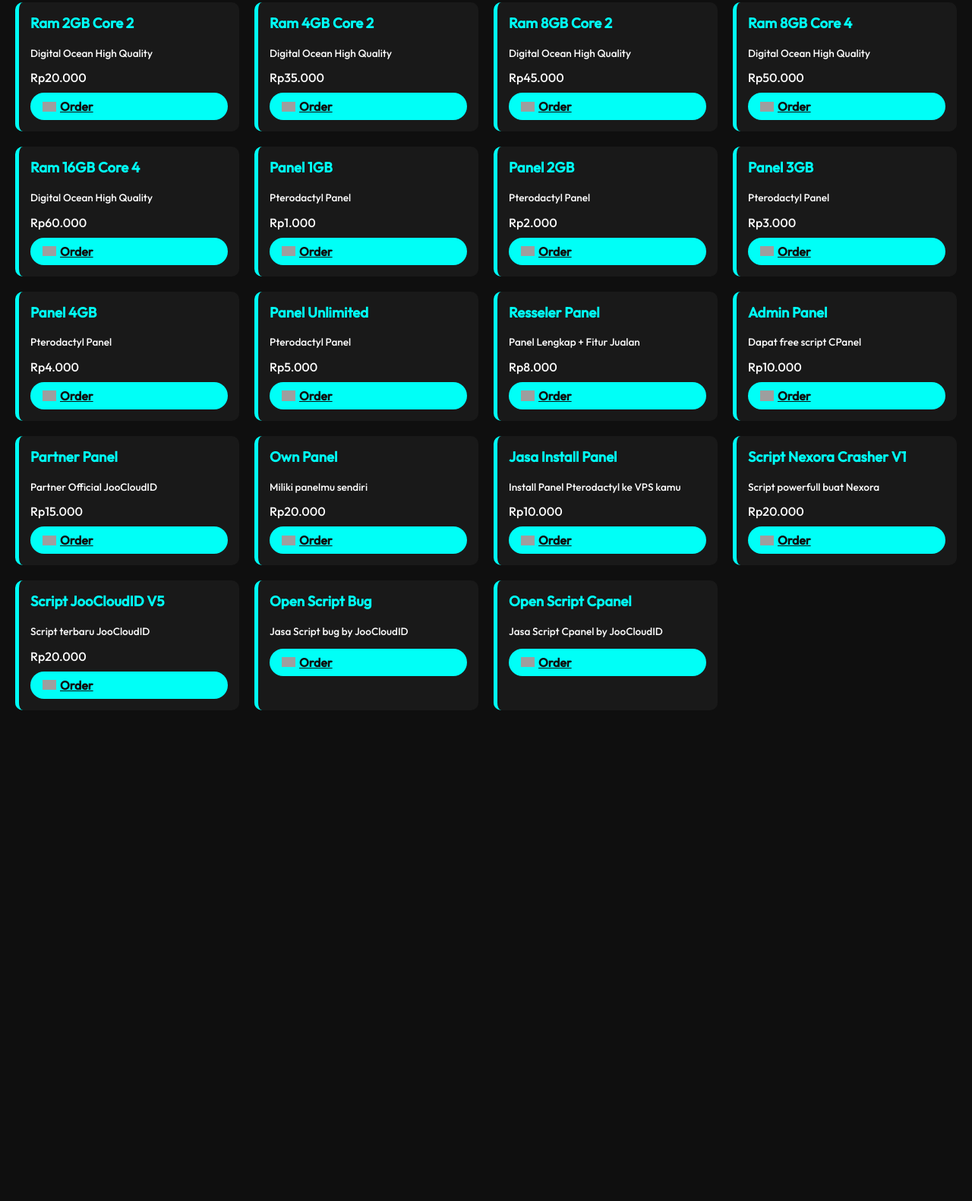
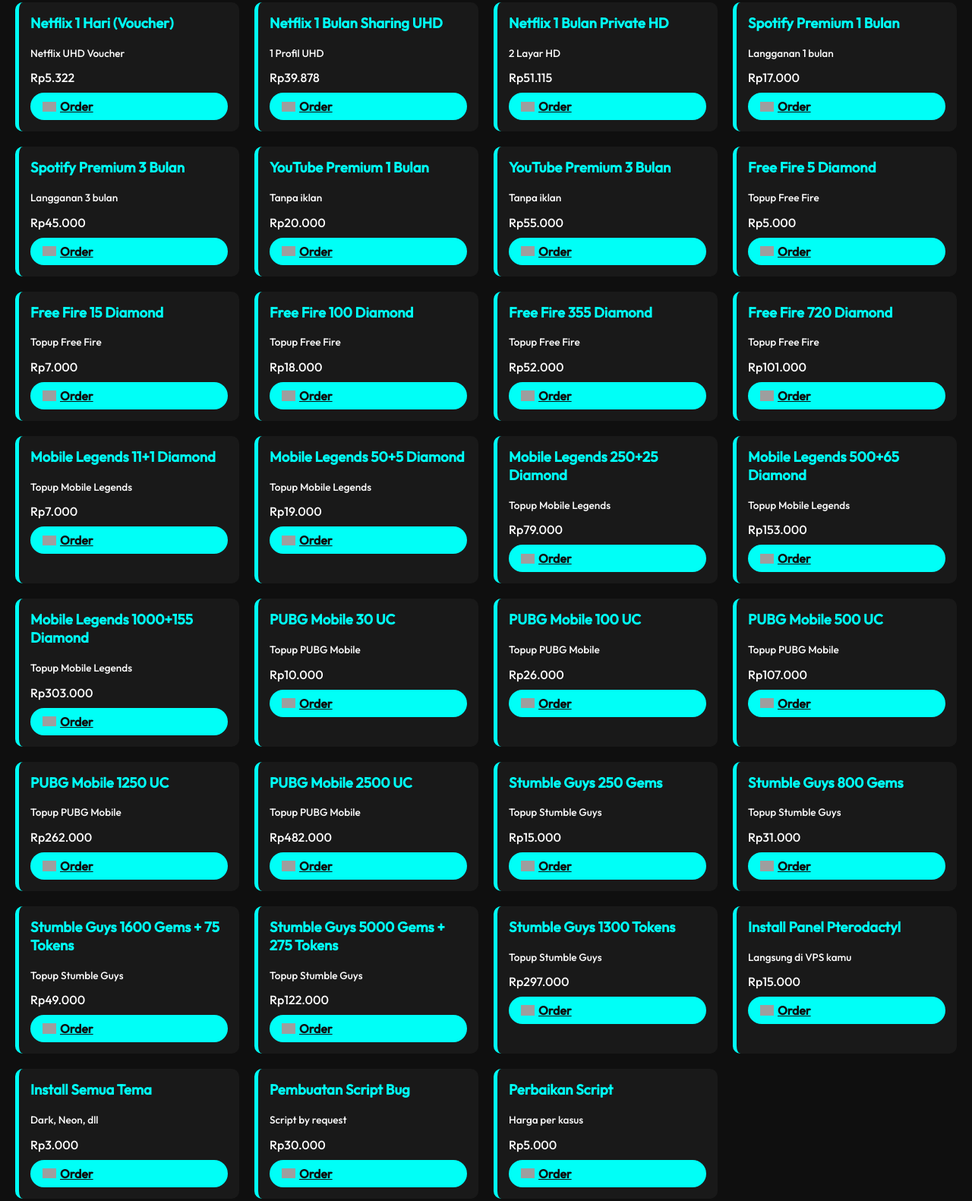
Before and after one commit to Joodev65/joocloudmyid, a plain HTML site: page shop.html in a window 1280 px wide. Shown: the part 88-1669 px from the top of the page at 76% size. Before the commit the page ends 1043 px from the top, so only its background shows below. Drawn offline with Linux system fonts and the light colour scheme; grey boxes are pictures that could not be loaded.

Commit message:
Update shop.html

```diff
--- a/shop.html
+++ b/shop.html
@@ -145,179 +145,291 @@
   <a href="about.html">About Me</a>
 </div>
 <div class="product-list">
-  <!-- Ready VPS Digital Ocean -->
+  <!-- Aplikasi Premium -->
 <div class="product">
-    <h3>Ram 2GB Core 2</h3>
-    <p>Digital Ocean High Quality</p>
-    <span class="price">Rp20.000</span>
-    <a class="order-btn" href="https://wa.me/6281362675697?text=Halo%20kak,%20aku%20mau%20order%20VPS%202GB%20Core%202" target="_blank">
+  <h3>Netflix 1 Hari (Voucher)</h3>
+  <p>Netflix UHD Voucher</p>
+  <span class="price">Rp5.322</span>
+  <a class="order-btn" href="https://wa.me/6281362675697?text=Order%20Netflix%201%20Hari%20Voucher" target="_blank">
     <img src="https://cdn-icons-png.flaticon.com/512/1170/1170576.png" class="cart-icon"> Order
   </a>
 </div>
 
 <div class="product">
-    <h3>Ram 4GB Core 2</h3>
-    <p>Digital Ocean High Quality</p>
-    <span class="price">Rp35.000</span>
-    <a class="order-btn" href="https://wa.me/6281362675697?text=Halo%20kak,%20aku%20mau%20order%20VPS%204GB%20Core%202" target="_blank">
+  <h3>Netflix 1 Bulan Sharing UHD</h3>
+  <p>1 Profil UHD</p>
+  <span class="price">Rp39.878</span>
+  <a class="order-btn" href="https://wa.me/6281362675697?text=Order%20Netflix%201%20Bulan%20Sharing%20UHD" target="_blank">
     <img src="https://cdn-icons-png.flaticon.com/512/1170/1170576.png" class="cart-icon"> Order
   </a>
 </div>
 
 <div class="product">
-    <h3>Ram 8GB Core 2</h3>
-    <p>Digital Ocean High Quality</p>
-    <span class="price">Rp45.000</span>
-    <a class="order-btn" href="https://wa.me/6281362675697?text=Halo%20kak,%20aku%20mau%20order%20VPS%208GB%20Core%202" target="_blank">
+  <h3>Netflix 1 Bulan Private HD</h3>
+  <p>2 Layar HD</p>
+  <span class="price">Rp51.115</span>
+  <a class="order-btn" href="https://wa.me/6281362675697?text=Order%20Netflix%201%20Bulan%20Private%20HD" target="_blank">
     <img src="https://cdn-icons-png.flaticon.com/512/1170/1170576.png" class="cart-icon"> Order
   </a>
 </div>
 
 <div class="product">
-    <h3>Ram 8GB Core 4</h3>
-    <p>Digital Ocean High Quality</p>
-    <span class="price">Rp50.000</span>
-    <a class="order-btn" href="https://wa.me/6281362675697?text=Halo%20kak,%20aku%20mau%20order%20VPS%208GB%20Core%204" target="_blank">
+  <h3>Spotify Premium 1 Bulan</h3>
+  <p>Langganan 1 bulan</p>
+  <span class="price">Rp17.000</span>
+  <a class="order-btn" href="https://wa.me/6281362675697?text=Order%20Spotify%201%20Bulan" target="_blank">
     <img src="https://cdn-icons-png.flaticon.com/512/1170/1170576.png" class="cart-icon"> Order
   </a>
 </div>
 
 <div class="product">
-    <h3>Ram 16GB Core 4</h3>
-    <p>Digital Ocean High Quality</p>
-    <span class="price">Rp60.000</span>
-    <a class="order-btn" href="https://wa.me/6281362675697?text=Halo%20kak,%20aku%20mau%20order%20VPS%2016GB%20Core%204" target="_blank">
+  <h3>Spotify Premium 3 Bulan</h3>
+  <p>Langganan 3 bulan</p>
+  <span class="price">Rp45.000</span>
+  <a class="order-btn" href="https://wa.me/6281362675697?text=Order%20Spotify%203%20Bulan" target="_blank">
+    <img src="https://cdn-icons-png.flaticon.com/512/1170/1170576.png" class="cart-icon"> Order
+  </a>
+</div>
+
+<div class="product">
+  <h3>YouTube Premium 1 Bulan</h3>
+  <p>Tanpa iklan</p>
+  <span class="price">Rp20.000</span>
+  <a class="order-btn" href="https://wa.me/6281362675697?text=Order%20YouTube%201%20Bulan" target="_blank">
+    <img src="https://cdn-icons-png.flaticon.com/512/1170/1170576.png" class="cart-icon"> Order
+  </a>
+</div>
+
+<div class="product">
+  <h3>YouTube Premium 3 Bulan</h3>
+  <p>Tanpa iklan</p>
+  <span class="price">Rp55.000</span>
+  <a class="order-btn" href="https://wa.me/6281362675697?text=Order%20YouTube%203%20Bulan" target="_blank">
+    <img src="https://cdn-icons-png.flaticon.com/512/1170/1170576.png" class="cart-icon"> Order
+  </a>
+</div>
+
+<!-- Top Up Game - Contoh beberapa item, sisanya tinggal kamu tambahin sesuai pola -->
+<div class="product">
+  <h3>Free Fire 5 Diamond</h3>
+  <p>Topup Free Fire</p>
+  <span class="price">Rp5.000</span>
+  <a class="order-btn" href="https://wa.me/6281362675697?text=Saya%20ingin%20topup%20Free%20Fire%205%20Diamond" target="_blank">
+    <img src="https://cdn-icons-png.flaticon.com/512/1170/1170576.png" class="cart-icon"> Order
+  </a>
+</div>
+
+<div class="product">
+  <h3>Free Fire 15 Diamond</h3>
+  <p>Topup Free Fire</p>
+  <span class="price">Rp7.000</span>
+  <a class="order-btn" href="https://wa.me/6281362675697?text=Saya%20ingin%20topup%20Free%20Fire%2015%20Diamond" target="_blank">
+    <img src="https://cdn-icons-png.flaticon.com/512/1170/1170576.png" class="cart-icon"> Order
+  </a>
+</div>
+
+<div class="product">
+  <h3>Free Fire 100 Diamond</h3>
+  <p>Topup Free Fire</p>
+  <span class="price">Rp18.000</span>
+  <a class="order-btn" href="https://wa.me/6281362675697?text=Saya%20ingin%20topup%20Free%20Fire%20100%20Diamond" target="_blank">
+    <img src="https://cdn-icons-png.flaticon.com/512/1170/1170576.png" class="cart-icon"> Order
+  </a>
+</div>
+
+<div class="product">
+  <h3>Free Fire 355 Diamond</h3>
+  <p>Topup Free Fire</p>
+  <span class="price">Rp52.000</span>
+  <a class="order-btn" href="https://wa.me/6281362675697?text=Saya%20ingin%20topup%20Free%20Fire%20355%20Diamond" target="_blank">
+    <img src="https://cdn-icons-png.flaticon.com/512/1170/1170576.png" class="cart-icon"> Order
+  </a>
+</div>
+
+<div class="product">
+  <h3>Free Fire 720 Diamond</h3>
+  <p>Topup Free Fire</p>
+  <span class="price">Rp101.000</span>
+  <a class="order-btn" href="https://wa.me/6281362675697?text=Saya%20ingin%20topup%20Free%20Fire%20720%20Diamond" target="_blank">
+    <img src="https://cdn-icons-png.flaticon.com/512/1170/1170576.png" class="cart-icon"> Order
+  </a>
+</div>
+
+<div class="product">
+  <h3>Mobile Legends 11+1 Diamond</h3>
+  <p>Topup Mobile Legends</p>
+  <span class="price">Rp7.000</span>
+  <a class="order-btn" href="https://wa.me/6281362675697?text=Saya%20ingin%20topup%20Mobile%20Legends%2011+1%20Diamond" target="_blank">
+    <img src="https://cdn-icons-png.flaticon.com/512/1170/1170576.png" class="cart-icon"> Order
+  </a>
+</div>
+
+<div class="product">
+  <h3>Mobile Legends 50+5 Diamond</h3>
+  <p>Topup Mobile Legends</p>
+  <span class="price">Rp19.000</span>
+  <a class="order-btn" href="https://wa.me/6281362675697?text=Saya%20ingin%20topup%20Mobile%20Legends%2050+5%20Diamond" target="_blank">
+    <img src="https://cdn-icons-png.flaticon.com/512/1170/1170576.png" class="cart-icon"> Order
+  </a>
+</div>
+
+<div class="product">
+  <h3>Mobile Legends 250+25 Diamond</h3>
+  <p>Topup Mobile Legends</p>
+  <span class="price">Rp79.000</span>
+  <a class="order-btn" href="https://wa.me/6281362675697?text=Saya%20ingin%20topup%20Mobile%20Legends%20250+25%20Diamond" target="_blank">
+    <img src="https://cdn-icons-png.flaticon.com/512/1170/1170576.png" class="cart-icon"> Order
+  </a>
+</div>
+
+<div class="product">
+  <h3>Mobile Legends 500+65 Diamond</h3>
+  <p>Topup Mobile Legends</p>
+  <span class="price">Rp153.000</span>
+  <a class="order-btn" href="https://wa.me/6281362675697?text=Saya%20ingin%20topup%20Mobile%20Legends%20500+65%20Diamond" target="_blank">
+    <img src="https://cdn-icons-png.flaticon.com/512/1170/1170576.png" class="cart-icon"> Order
+  </a>
+</div>
+
+<div class="product">
+  <h3>Mobile Legends 1000+155 Diamond</h3>
+  <p>Topup Mobile Legends</p>
+  <span class="price">Rp303.000</span>
+  <a class="order-btn" href="https://wa.me/6281362675697?text=Saya%20ingin%20topup%20Mobile%20Legends%201000+155%20Diamond" target="_blank">
+    <img src="https://cdn-icons-png.flaticon.com/512/1170/1170576.png" class="cart-icon"> Order
+  </a>
+</div>
+
+<div class="product">
+  <h3>PUBG Mobile 30 UC</h3>
+  <p>Topup PUBG Mobile</p>
+  <span class="price">Rp10.000</span>
+  <a class="order-btn" href="https://wa.me/6281362675697?text=Saya%20ingin%20topup%20PUBG%20Mobile%2030%20UC" target="_blank">
+    <img src="https://cdn-icons-png.flaticon.com/512/1170/1170576.png" class="cart-icon"> Order
+  </a>
+</div>
+
+<div class="product">
+  <h3>PUBG Mobile 100 UC</h3>
+  <p>Topup PUBG Mobile</p>
+  <span class="price">Rp26.000</span>
+  <a class="order-btn" href="https://wa.me/6281362675697?text=Saya%20ingin%20topup%20PUBG%20Mobile%20100%20UC" target="_blank">
+    <img src="https://cdn-icons-png.flaticon.com/512/1170/1170576.png" class="cart-icon"> Order
+  </a>
+</div>
+
+<div class="product">
+  <h3>PUBG Mobile 500 UC</h3>
+  <p>Topup PUBG Mobile</p>
+  <span class="price">Rp107.000</span>
+  <a class="order-btn" href="https://wa.me/6281362675697?text=Saya%20ingin%20topup%20PUBG%20Mobile%20500%20UC" target="_blank">
+    <img src="https://cdn-icons-png.flaticon.com/512/1170/1170576.png" class="cart-icon"> Order
+  </a>
+</div>
+
+<div class="product">
+  <h3>PUBG Mobile 1250 UC</h3>
+  <p>Topup PUBG Mobile</p>
+  <span class="price">Rp262.000</span>
+  <a class="order-btn" href="https://wa.me/6281362675697?text=Saya%20ingin%20topup%20PUBG%20Mobile%201250%20UC" target="_blank">
+    <img src="https://cdn-icons-png.flaticon.com/512/1170/1170576.png" class="cart-icon"> Order
+  </a>
+</div>
+
+<div class="product">
+  <h3>PUBG Mobile 2500 UC</h3>
+  <p>Topup PUBG Mobile</p>
+  <span class="price">Rp482.000</span>
+  <a class="order-btn" href="https://wa.me/6281362675697?text=Saya%20ingin%20topup%20PUBG%20Mobile%202500%20UC" target="_blank">
+    <img src="https://cdn-icons-png.flaticon.com/512/1170/1170576.png" class="cart-icon"> Order
+  </a>
+</div>
+
+<div class="product">
+  <h3>Stumble Guys 250 Gems</h3>
+  <p>Topup Stumble Guys</p>
+  <span class="price">Rp15.000</span>
+  <a class="order-btn" href="https://wa.me/6281362675697?text=Saya%20ingin%20topup%20Stumble%20Guys%20250%20Gems" target="_blank">
+    <img src="https://cdn-icons-png.flaticon.com/512/1170/1170576.png" class="cart-icon"> Order
+  </a>
+</div>
+
+<div class="product">
+  <h3>Stumble Guys 800 Gems</h3>
+  <p>Topup Stumble Guys</p>
+  <span class="price">Rp31.000</span>
+  <a class="order-btn" href="https://wa.me/6281362675697?text=Saya%20ingin%20topup%20Stumble%20Guys%20800%20Gems" target="_blank">
+    <img src="https://cdn-icons-png.flaticon.com/512/1170/1170576.png" class="cart-icon"> Order
+  </a>
+</div>
+
+<div class="product">
+  <h3>Stumble Guys 1600 Gems + 75 Tokens</h3>
+  <p>Topup Stumble Guys</p>
+  <span class="price">Rp49.000</span>
+  <a class="order-btn" href="https://wa.me/6281362675697?text=Saya%20ingin%20topup%20Stumble%20Guys%201600%20Gems%20dan%2075%20Tokens" target="_blank">
+    <img src="https://cdn-icons-png.flaticon.com/512/1170/1170576.png" class="cart-icon"> Order
+  </a>
+</div>
+
+<div class="product">
+  <h3>Stumble Guys 5000 Gems + 275 Tokens</h3>
+  <p>Topup Stumble Guys</p>
+  <span class="price">Rp122.000</span>
+  <a class="order-btn" href="https://wa.me/6281362675697?text=Saya%20ingin%20topup%20Stumble%20Guys%205000%20Gems%20dan%20275%20Tokens" target="_blank">
+    <img src="https://cdn-icons-png.flaticon.com/512/1170/1170576.png" class="cart-icon"> Order
+  </a>
+</div>
+
+<div class="product">
+  <h3>Stumble Guys 1300 Tokens</h3>
+  <p>Topup Stumble Guys</p>
+  <span class="price">Rp297.000</span>
+  <a class="order-btn" href="https://wa.me/6281362675697?text=Saya%20ingin%20topup%20Stumble%20Guys%201300%20Tokens" target="_blank">
+    <img src="https://cdn-icons-png.flaticon.com/512/1170/1170576.png" class="cart-icon"> Order
+  </a>
+</div>
+
+<!-- Jasa Tambahan -->
+<div class="product">
+  <h3>Install Panel Pterodactyl</h3>
+  <p>Langsung di VPS kamu</p>
+  <span class="price">Rp15.000</span>
+  <a class="order-btn" href="https://wa.me/6281362675697?text=Jasa%20Install%20Panel%20Pterodactyl" target="_blank">
+    <img src="https://cdn-icons-png.flaticon.com/512/1170/1170576.png" class="cart-icon"> Order
+  </a>
+</div>
+
+<div class="product">
+  <h3>Install Semua Tema</h3>
+  <p>Dark, Neon, dll</p>
+  <span class="price">Rp3.000</span>
+  <a class="order-btn" href="https://wa.me/6281362675697?text=Jasa%20Install%20Semua%20Tema" target="_blank">
+    <img src="https://cdn-icons-png.flaticon.com/512/1170/1170576.png" class="cart-icon"> Order
+  </a>
+</div>
+
+<div class="product">
+  <h3>Pembuatan Script Bug</h3>
+  <p>Script by request</p>
+  <span class="price">Rp30.000</span>
+  <a class="order-btn" href="https://wa.me/6281362675697?text=Order%20Jasa%20Script%20Bug" target="_blank">
+    <img src="https://cdn-icons-png.flaticon.com/512/1170/1170576.png" class="cart-icon"> Order
+  </a>
+</div>
+
+<div class="product">
+  <h3>Perbaikan Script</h3>
+  <p>Harga per kasus</p>
+  <span class="price">Rp5.000</span>
+  <a class="order-btn" href="https://wa.me/6281362675697?text=Order%20Jasa%20Perbaikan%20Script" target="_blank">
     <img src="https://cdn-icons-png.flaticon.com/512/1170/1170576.png" class="cart-icon"> Order
   </a>
 </div>
 
   <!-- Ready Panel Pterodactyl -->
-  <div class="product">
-    <h3>Panel 1GB</h3>
-    <p>Pterodactyl Panel</p>
-    <span class="price">Rp1.000</span>
-    <a class="order-btn" href="https://wa.me/6281362675697?text=Halo,%20aku%20mau%20order%20Panel%201GB" target="_blank">
-      <img src="https://cdn-icons-png.flaticon.com/512/1170/1170576.png" class="cart-icon"> Order
-    </a>
-  </div>
 
-  <div class="product">
-    <h3>Panel 2GB</h3>
-    <p>Pterodactyl Panel</p>
-    <span class="price">Rp2.000</span>
-    <a class="order-btn" href="https://wa.me/6281362675697?text=Halo,%20aku%20mau%20order%20Panel%202GB" target="_blank">
-      <img src="https://cdn-icons-png.flaticon.com/512/1170/1170576.png" class="cart-icon"> Order
-    </a>
-  </div>
 
-  <div class="product">
-    <h3>Panel 3GB</h3>
-    <p>Pterodactyl Panel</p>
-    <span class="price">Rp3.000</span>
-    <a class="order-btn" href="https://wa.me/6281362675697?text=Halo,%20aku%20mau%20order%20Panel%203GB" target="_blank">
-      <img src="https://cdn-icons-png.flaticon.com/512/1170/1170576.png" class="cart-icon"> Order
-    </a>
-  </div>
-
-  <div class="product">
-    <h3>Panel 4GB</h3>
-    <p>Pterodactyl Panel</p>
-    <span class="price">Rp4.000</span>
-    <a class="order-btn" href="https://wa.me/6281362675697?text=Halo,%20aku%20mau%20order%20Panel%204GB" target="_blank">
-      <img src="https://cdn-icons-png.flaticon.com/512/1170/1170576.png" class="cart-icon"> Order
-    </a>
-  </div>
-
-  <div class="product">
-    <h3>Panel Unlimited</h3>
-    <p>Pterodactyl Panel</p>
-    <span class="price">Rp5.000</span>
-    <a class="order-btn" href="https://wa.me/6281362675697?text=Halo,%20aku%20mau%20order%20Panel%20Unlimited" target="_blank">
-      <img src="https://cdn-icons-png.flaticon.com/512/1170/1170576.png" class="cart-icon"> Order
-    </a>
-  </div>
-
-  <div class="product">
-    <h3>Resseler Panel</h3>
-    <p>Panel Lengkap + Fitur Jualan</p>
-    <span class="price">Rp8.000</span>
-    <a class="order-btn" href="https://wa.me/6281362675697?text=Halo,%20aku%20mau%20order%20Resseler%20Panel" target="_blank">
-      <img src="https://cdn-icons-png.flaticon.com/512/1170/1170576.png" class="cart-icon"> Order
-    </a>
-  </div>
-
-  <div class="product">
-    <h3>Admin Panel</h3>
-    <p>Dapat free script CPanel</p>
-    <span class="price">Rp10.000</span>
-    <a class="order-btn" href="https://wa.me/6281362675697?text=Halo,%20aku%20mau%20order%20Admin%20Panel" target="_blank">
-      <img src="https://cdn-icons-png.flaticon.com/512/1170/1170576.png" class="cart-icon"> Order
-    </a>
-  </div>
-
-  <div class="product">
-    <h3>Partner Panel</h3>
-    <p>Partner Official JooCloudID</p>
-    <span class="price">Rp15.000</span>
-    <a class="order-btn" href="https://wa.me/6281362675697?text=Halo,%20aku%20mau%20order%20Partner%20Panel" target="_blank">
-      <img src="https://cdn-icons-png.flaticon.com/512/1170/1170576.png" class="cart-icon"> Order
-    </a>
-  </div>
-
-  <div class="product">
-    <h3>Own Panel</h3>
-    <p>Miliki panelmu sendiri</p>
-    <span class="price">Rp20.000</span>
-    <a class="order-btn" href="https://wa.me/6281362675697?text=Halo,%20aku%20mau%20order%20Own%20Panel" target="_blank">
-      <img src="https://cdn-icons-png.flaticon.com/512/1170/1170576.png" class="cart-icon"> Order
-    </a>
-  </div>
-
-  <!-- Tambahan Produk -->
-  <div class="product">
-    <h3>Jasa Install Panel</h3>
-    <p>Install Panel Pterodactyl ke VPS kamu</p>
-    <span class="price">Rp10.000</span>
-    <a class="order-btn" href="https://wa.me/6281362675697?text=Halo,%20aku%20mau%20pakai%20jasa%20install%20panel" target="_blank">
-      <img src="https://cdn-icons-png.flaticon.com/512/1170/1170576.png" class="cart-icon"> Order
-    </a>
-  </div>
-
-  <div class="product">
-    <h3>Script Nexora Crasher V1</h3>
-    <p>Script powerfull buat Nexora</p>
-    <span class="price">Rp20.000</span>
-    <a class="order-btn" href="https://wa.me/6281362675697?text=Halo,%20aku%20mau%20beli%20script%20Nexora%20V1" target="_blank">
-      <img src="https://cdn-icons-png.flaticon.com/512/1170/1170576.png" class="cart-icon"> Order
-    </a>
-  </div>
-
-  <div class="product">
-    <h3>Script JooCloudID V5</h3>
-    <p>Script terbaru JooCloudID</p>
-    <span class="price">Rp20.000</span>
-    <a class="order-btn" href="https://wa.me/6281362675697?text=Halo,%20aku%20mau%20beli%20script%20JooCloudID%20V5" target="_blank">
-      <img src="https://cdn-icons-png.flaticon.com/512/1170/1170576.png" class="cart-icon"> Order
-    </a>
-  </div>
-
-  <div class="product">
-    <h3>Open Script Bug</h3>
-    <p>Jasa Script bug by JooCloudID</p>
-    <a class="order-btn" href="https://wa.me/6281362675697?text=Halo,%20aku%20mau%20order%20SC%20Bug" target="_blank">
-      <img src="https://cdn-icons-png.flaticon.com/512/1170/1170576.png" class="cart-icon"> Order
-    </a>
-  </div>
-
-  <div class="product">
-    <h3>Open Script Cpanel</h3>
-    <p>Jasa Script Cpanel by JooCloudID</p>
-    <a class="order-btn" href="https://wa.me/6281362675697?text=Halo,%20aku%20mau%20order%20SC%20Cpanel" target="_blank">
-      <img src="https://cdn-icons-png.flaticon.com/512/1170/1170576.png" class="cart-icon"> Order
-    </a>
-  </div>
-
-</div>
     <!-- Tambah produk lain sesuai list -->
     <!-- ... -->
   </div>
```
Lines whose indentation alone changed are shown as unchanged.
